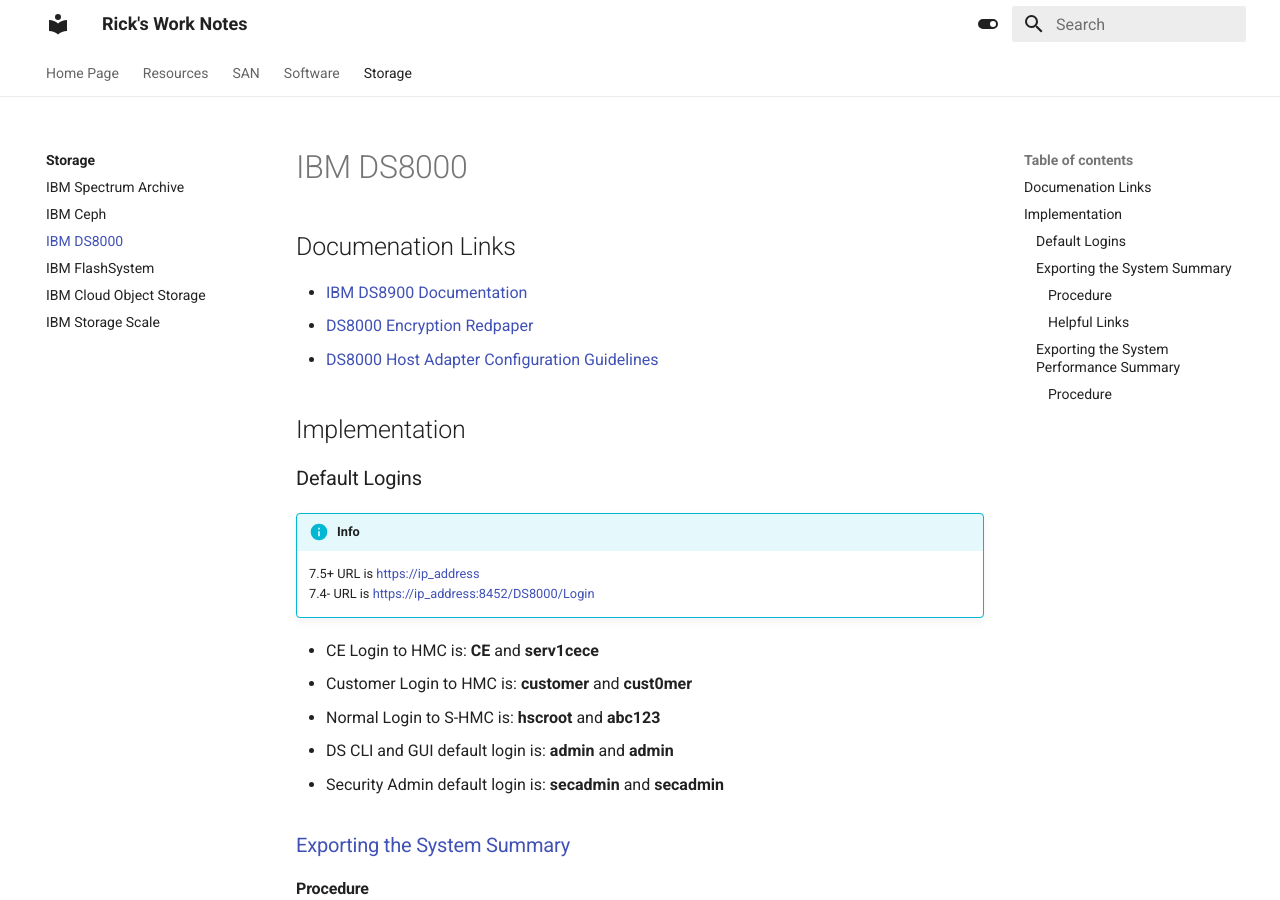
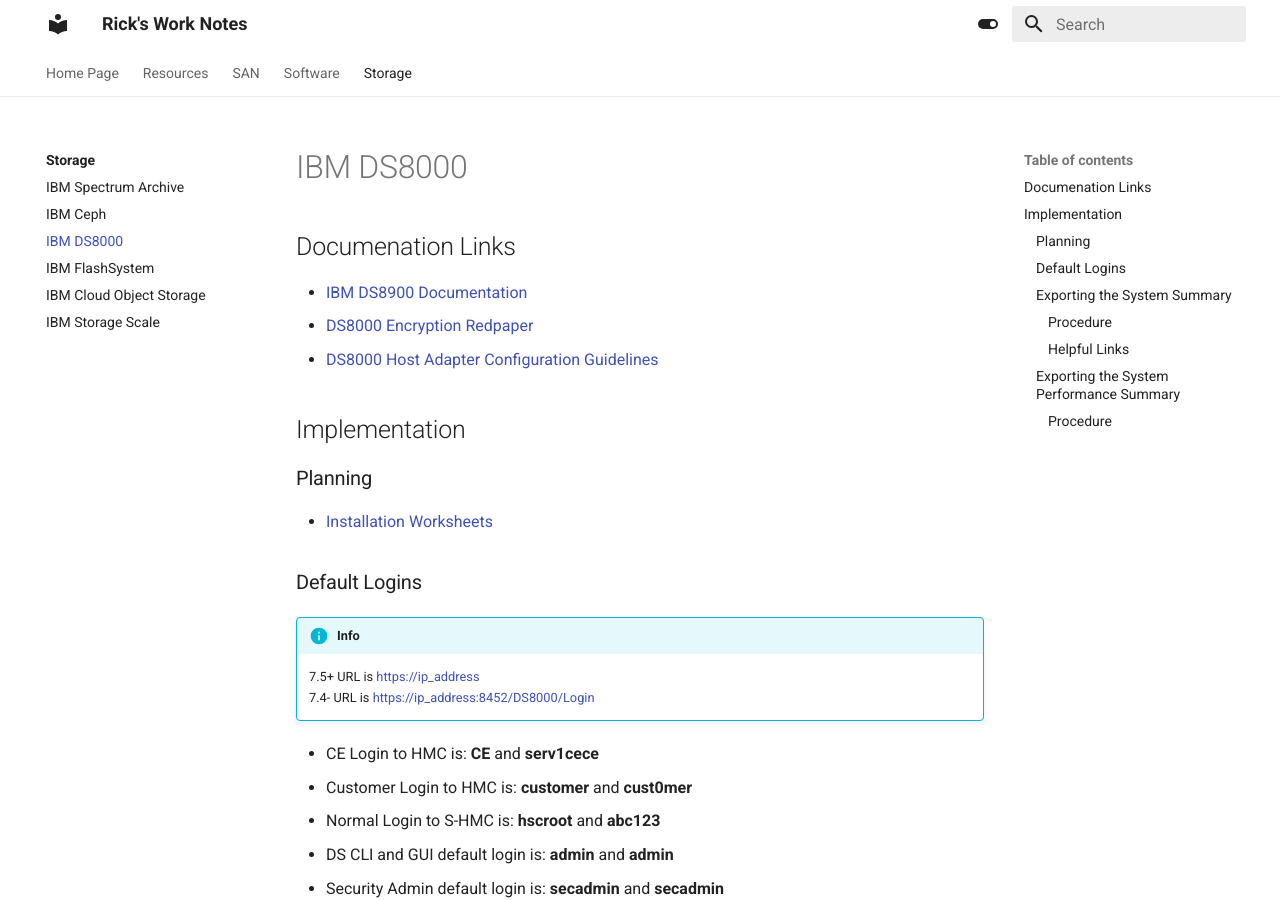
Before and after one commit to rickkoe/worknotes, an MkDocs documentation site: the page built from docs/Storage/ds8000.md, in a window 1280 px wide and 900 px high. Built offline with MkDocs 1.6.1 and Material for MkDocs 9.7.7, drawn with Linux system fonts in a browser that asks for light colours.

Commit message:
installation worksheets

```diff
--- a/docs/Storage/ds8000.md
+++ b/docs/Storage/ds8000.md
@@ -4,6 +4,8 @@
 - [DS8000 Encryption Redpaper](https://www.redbooks.ibm.com/redpapers/pdfs/redp4500.pdf)
 - [DS8000 Host Adapter Configuration Guidelines](assets/files/DS8000-Host-Adapter-Configuration-Guidelines-2023Mar14.pdf)
 ## Implementation
+### Planning
+- [Installation Worksheets](https://www.ibm.com/support/pages/ds8900f-and-ds8880-configuration-worksheets)
 ### Default Logins
 !!! info
 
```
